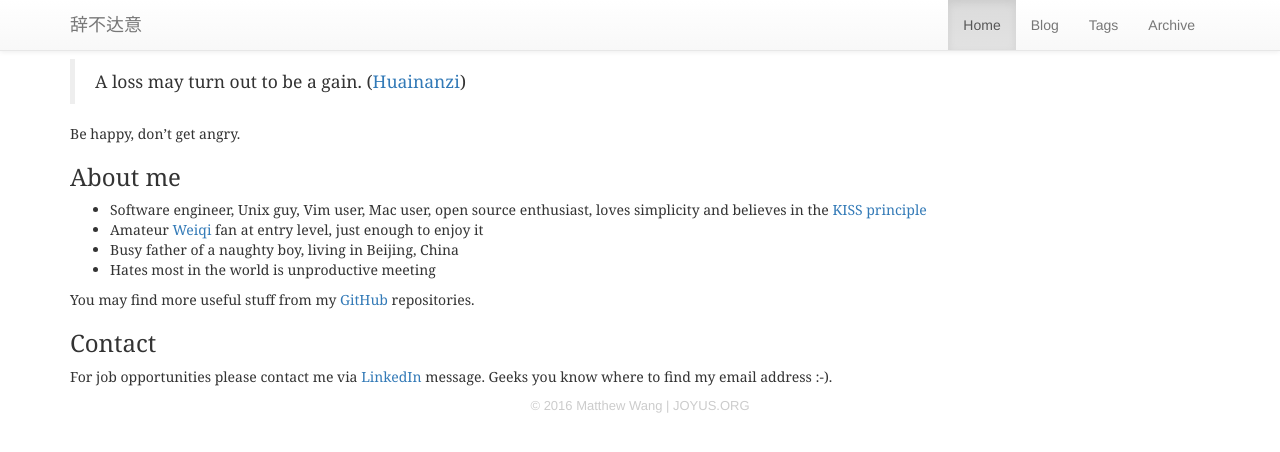
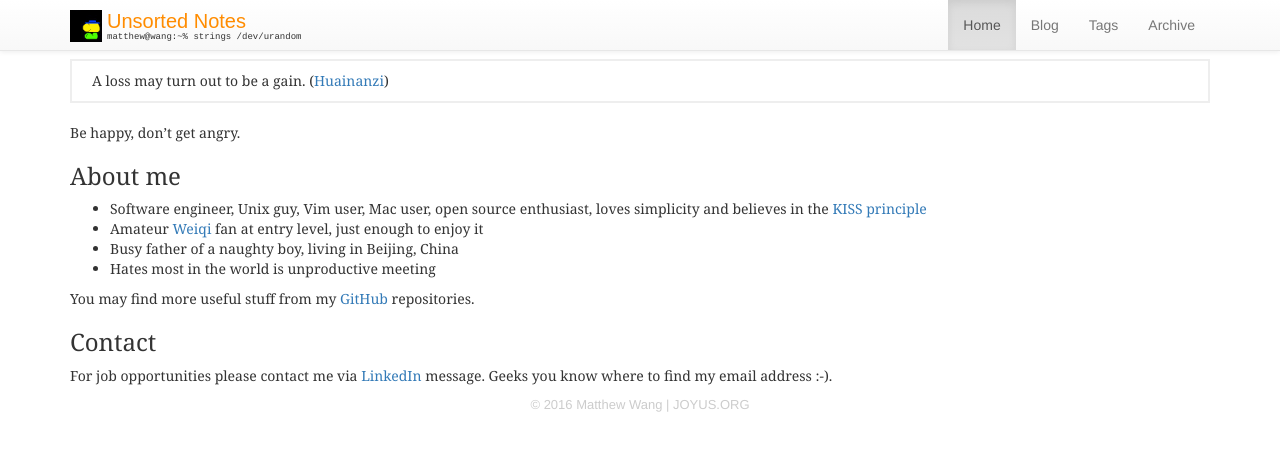
Before and after one commit to ymattw/joyus, a Jekyll site: the page built from index.md, in a window 1280 px wide. Shown: the top 452 px of the page. Built offline with Jekyll 4.4.1, drawn with Linux system fonts in a browser that asks for light colours; nearby versions of some CDN libraries; Markdown is read by kramdown in place of the engine named in the settings.

Commit message:
Better header line and tag line

```diff
--- a/_config.yml
+++ b/_config.yml
@@ -10,7 +10,8 @@ redcarpet:
 # Site information
 #
 site_url: http://joyus.org
-title: 辞不达意
+headline: Unsorted Notes
+tagline: "matthew@wang:~% strings /dev/urandom"
 author: Matthew Wang
 google_analytics_tracking_id: 'UA-1460037-1'
 disqus_short_name: joyusorg
--- a/_layouts/default.html
+++ b/_layouts/default.html
@@ -31,7 +31,13 @@
             <span class="icon-bar"></span>
           </button>
 
-          <a class="navbar-brand" href="/">{{ site.title }}</a>
+          <a class="navbar-brand" href="/">
+            <img id="brand" src="/images/nose-96x96.jpg" />
+            <span>
+              <div id="headline">{{ site.headline }}</div>
+              <div id="tagline">{{ site.tagline }}</div>
+            </span>
+          </a>
         </div>
 
         <div id="main-menu" class="collapse navbar-collapse">
--- a/css/style.css
+++ b/css/style.css
@@ -8,6 +8,27 @@
 
 .navbar .nav {
   float: right; }
+
+.navbar img#brand {
+  width: 32px;
+  height:: 32px;
+  margin: -5px 5px 0 0;
+  float: left;
+}
+
+.navbar #headline {
+  font-size: 20px;
+  line-height: 12px;
+  font-family: fantasy;
+  color: darkorange;
+}
+
+.navbar #tagline {
+  font-size: 9px;
+  font-family: courier;
+  min-width: 240px;
+  color: #333;
+}
 
 /* posts index */
 .post > h3.title {
@@ -155,3 +176,14 @@ footer {
   font-family: "georgia", "arial";
   padding-top: 50px;
 }
+
+blockquote {
+  border: 2px solid #eee;
+  font-size: 1em;
+}
+
+.navbar-toggle {
+  padding: 9px 6px;
+  border: 0;
+  margin-right: 10px;
+}
```
Also changed, not shown: images/nose-96x96.jpg (added).
